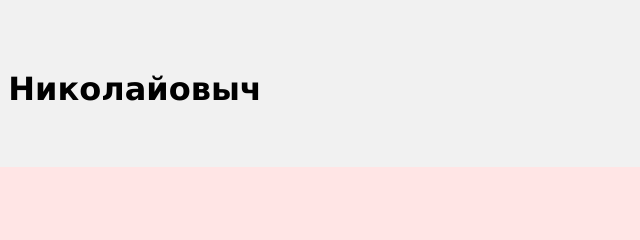
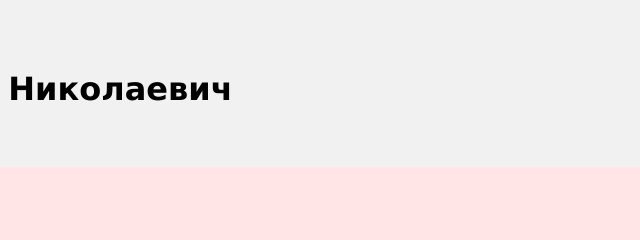
Before and after one commit to alexlysenkoo93/css-, a plain HTML site: page index.html in a window 1280 px wide. Shown: the part 151-391 px from the top of the page, 387-1027 px from the left. Drawn offline with Linux system fonts and the light colour scheme.

Commit message:
Update index.html

```diff
--- a/index.html
+++ b/index.html
@@ -15,7 +15,7 @@
                 <img src="2023-01-28 14.16.57.jpg"  alt="тут мой портрет"
                     class="avatar">
 
-                    <h1 >Лысенко Александр Николайовыч</h1>
+                    <h1 >Лысенко Александр Николаевич</h1>
                     <p>Я только начал учить frontend</em></p>
                     <p>Моя цель выучится за 3 месяца</p></td>
 
```
